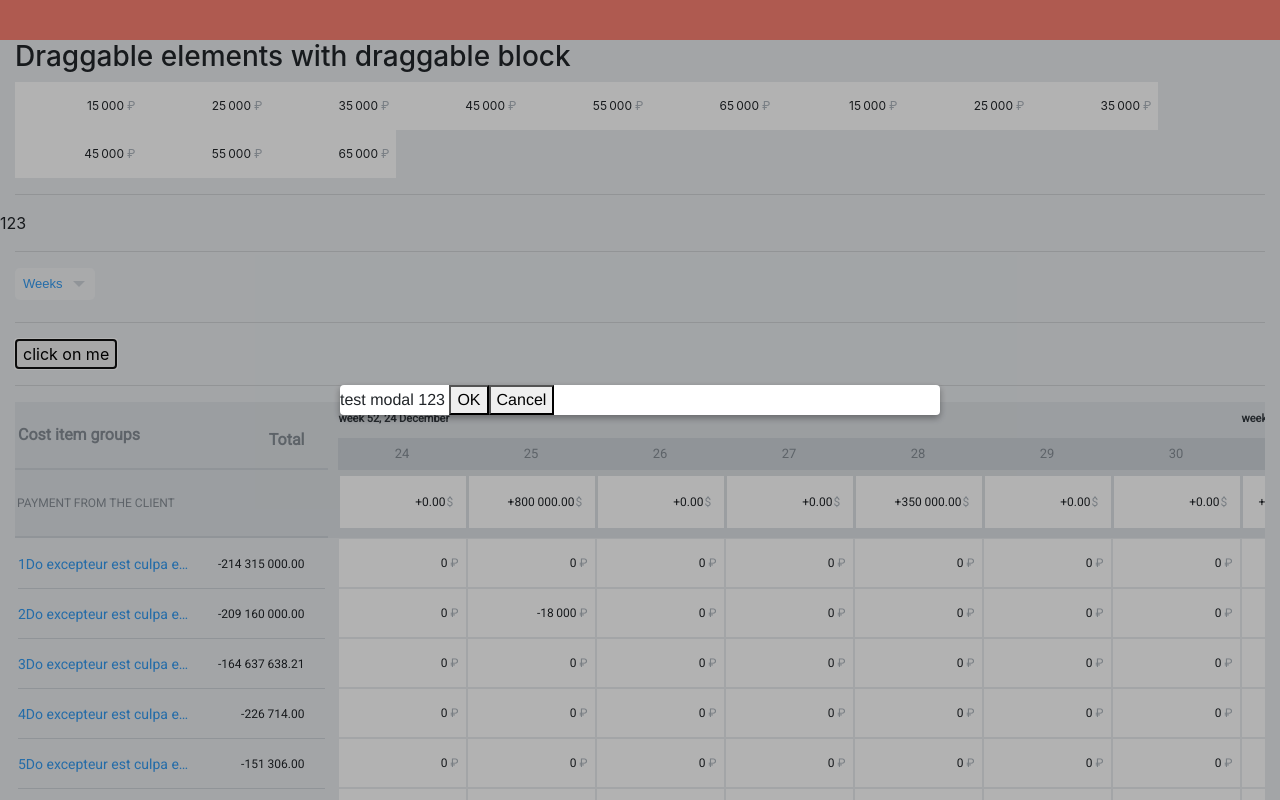
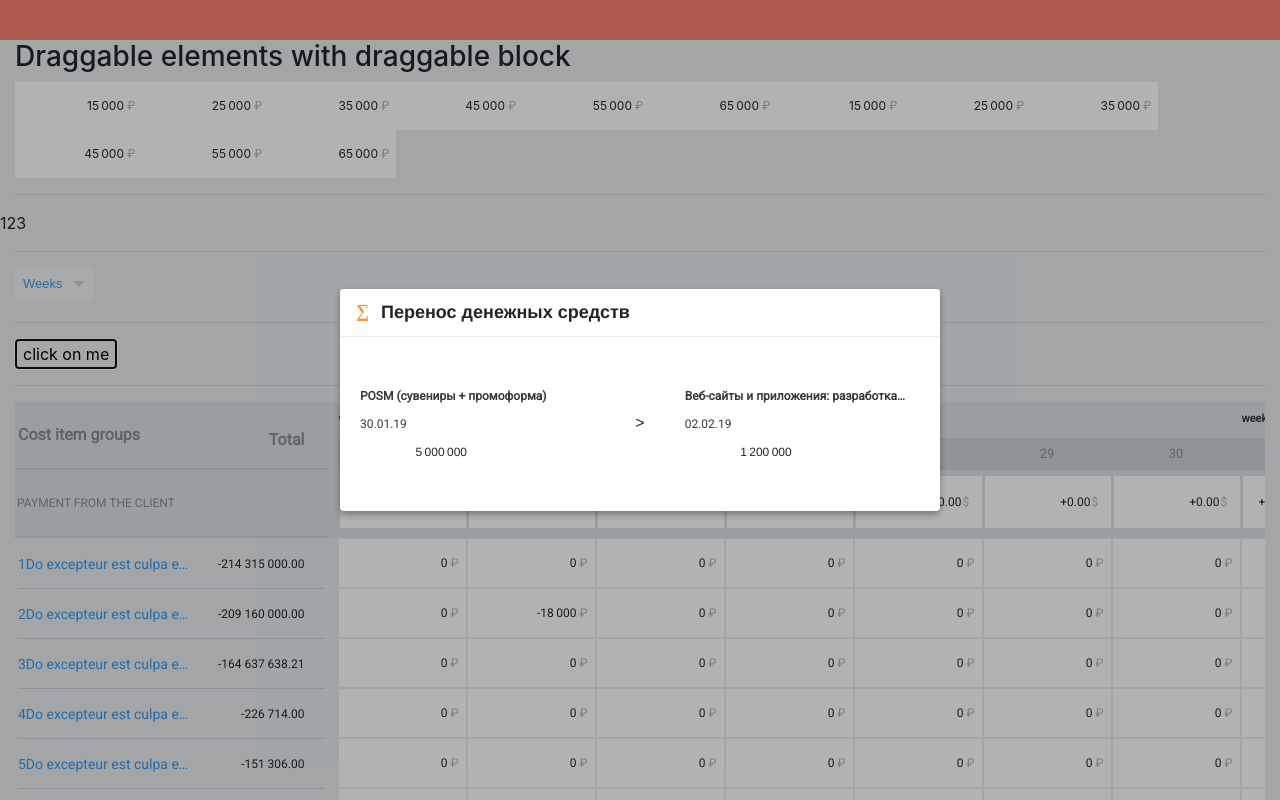
Before and after one commit to apechkin/vue-components, a Vue app: page / in a window 1280 px wide. Both pictures are taken after a click on the button "click on me". Shown: the top 800 px of the page. Built offline with nearby package versions, Linux system fonts and the light colour scheme.

Commit message:
Temporary move funds dialog

```diff
--- /dev/null
+++ b/src/components/RDialogs/MoveFunds/container.vue
@@ -0,0 +1,72 @@
+<template>
+  <div class="funds-container">
+    <div class="funds-element">
+      <div class="element-title">POSM (сувениры + промоформа)</div>
+      <div class="element-date">30.01.19</div>
+      <div class="element-value">
+        <r-input value="5000000"/>
+      </div>
+    </div>
+    <div class="funds-move">
+      >
+    </div>
+    <div class="funds-element">
+      <div class="element-title">Веб-сайты и приложения: разработка…</div>
+      <div class="element-date">02.02.19</div>
+      <div class="element-value">
+        <r-input value="1200000"/>
+      </div>
+    </div>
+  </div>
+</template>
+
+<script>
+  import RInput from '@/RInput/index.vue'
+  export default {
+    components: {
+      RInput
+    }
+  }
+</script>
+
+<style lang="scss" scoped>
+  .funds-container {
+    display: flex;
+    flex-direction: row;
+    height: 100%;
+  }
+  .funds-move {
+    height: 50px;
+    align-self: flex-end;
+  }
+  .funds-element > .element-date {
+    margin: 10px 0;
+  }
+  .funds-element {
+    display: flex;
+    flex-direction: column;
+    width: 100%;
+    justify-content: space-between;
+    align-items: flex-start;
+  }
+  .funds-move, .funds-element {
+    margin: 50px 20px;
+  }
+  .element-title {
+    font-family: 'Roboto-Bold', 'Roboto Bold', 'Roboto';
+    font-weight: 700;
+    font-style: normal;
+    font-size: 12px;
+    color: #343A40;
+    text-align: left;
+    width: 100%;
+  }
+  .element-date {
+    font-family: 'Roboto-Regular', 'Roboto';
+    font-weight: 400;
+    font-style: normal;
+    font-size: 12px;
+    color: #343A40;
+    text-align: left;
+  }
+</style>
--- /dev/null
+++ b/src/components/RDialogs/MoveFunds/index.vue
@@ -0,0 +1,38 @@
+<template>
+  <base-box :title="title">
+    <div class="sigma-icon" slot="icon" />
+    <c-container/>
+  </base-box>
+</template>
+
+<script>
+  import CContainer from './container.vue'
+  export default {
+    props: {
+      title: String
+    },
+    components: {
+      CContainer
+    }
+  }
+</script>
+
+<style lang="scss" scoped>
+  .sigma-icon {
+    position: relative;
+    min-width: 25px;
+    min-height: 100%;
+    font-family: 'Roboto-Bold', 'Roboto Bold', 'Roboto';
+    font-weight: 700;
+    font-style: normal;
+    font-size: 18px;
+    color: #FF922B;
+    text-align: left;
+    &:before {
+      position: absolute;
+      top: -16px;
+      left: 0;
+      content: '∑';
+    }
+  }
+</style>
--- a/src/pages/Content/index.vue
+++ b/src/pages/Content/index.vue
@@ -37,7 +37,7 @@
   import EdragInput from '~/containers/EDragInput/index.vue'
   import RSelect from '@/RSelect'
   import ETable from '~/containers/EFixedTable/index.vue'
-  import testModal from './testModal.vue'
+  import MoveFunds from '@/RDialogs/MoveFunds'
   export default {
     components: {
       EdragInput,
@@ -91,8 +91,13 @@
     },
     methods: {
       async createDialog () {
-        console.log('create dialog')
-        this.$store.dispatch('modal/openModal', { component: testModal, props: { abra: '123' } })
+        this.$store.dispatch('modal/openModal', {
+          component: MoveFunds,
+          props: {
+            title: 'Перенос денежных средств',
+            abra: '123'
+          }
+        })
       },
       async init () {
         await this.$store.dispatch('cashFlow/clientEstimate', { id: this.selectedOption })
--- a/src/pages/Content/testModal.vue
+++ /dev/null
@@ -1,27 +0,0 @@
-<template>
-  <div>
-    test modal {{abra}}
-    <button @click="handleResolve">OK</button>
-    <button @click="handleReject">Cancel</button>
-  </div>
-</template>
-
-<script>
-  export default {
-    props: {
-      abra: String
-    },
-    methods: {
-      handleResolve () {
-        this.$store.dispatch('modal/closeModal')
-      },
-      handleReject () {
-        this.$store.dispatch('modal/closeModal')
-      }
-    }
-  }
-</script>
-
-<style scoped>
-
-</style>
```
